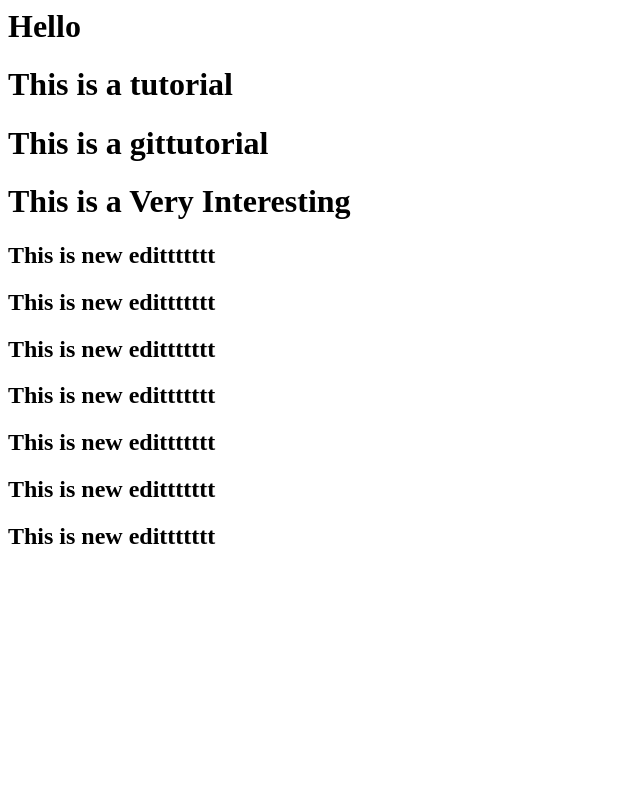
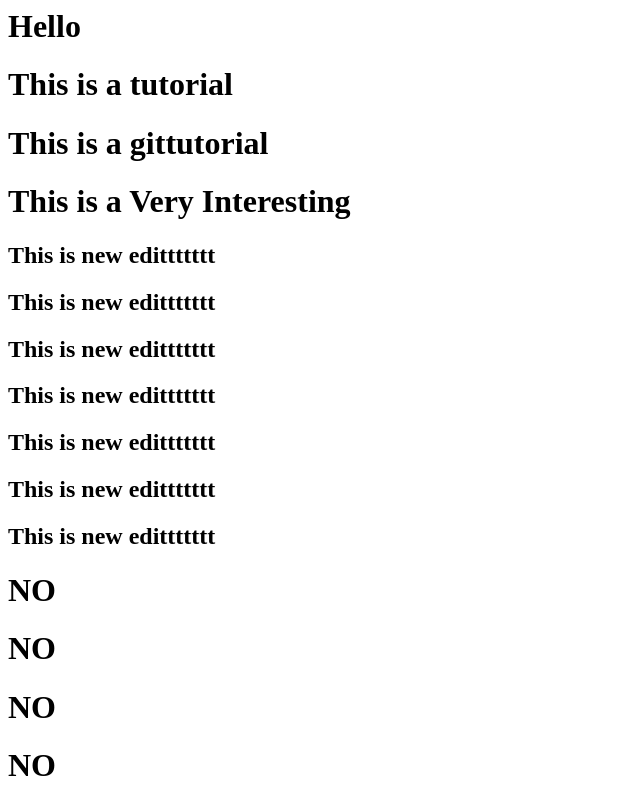
Before and after one commit to ghanashyamkamath/sample, a plain HTML site: page index.html in a window 1280 px wide. Shown: the whole page, without its empty margins (0-640 px from the left). Drawn offline with Linux system fonts and the light colour scheme.

Commit message:
fourth same file commit

```diff
--- a/index.html
+++ b/index.html
@@ -18,6 +18,11 @@
     <h2>This is new edittttttt</h2>
     <h2>This is new edittttttt</h2>
 
+    <h1>NO</h1>
+    <h1>NO</h1>
+    <h1>NO</h1>
+    <h1>NO</h1>
+
 
 </body>
 </html>
```
